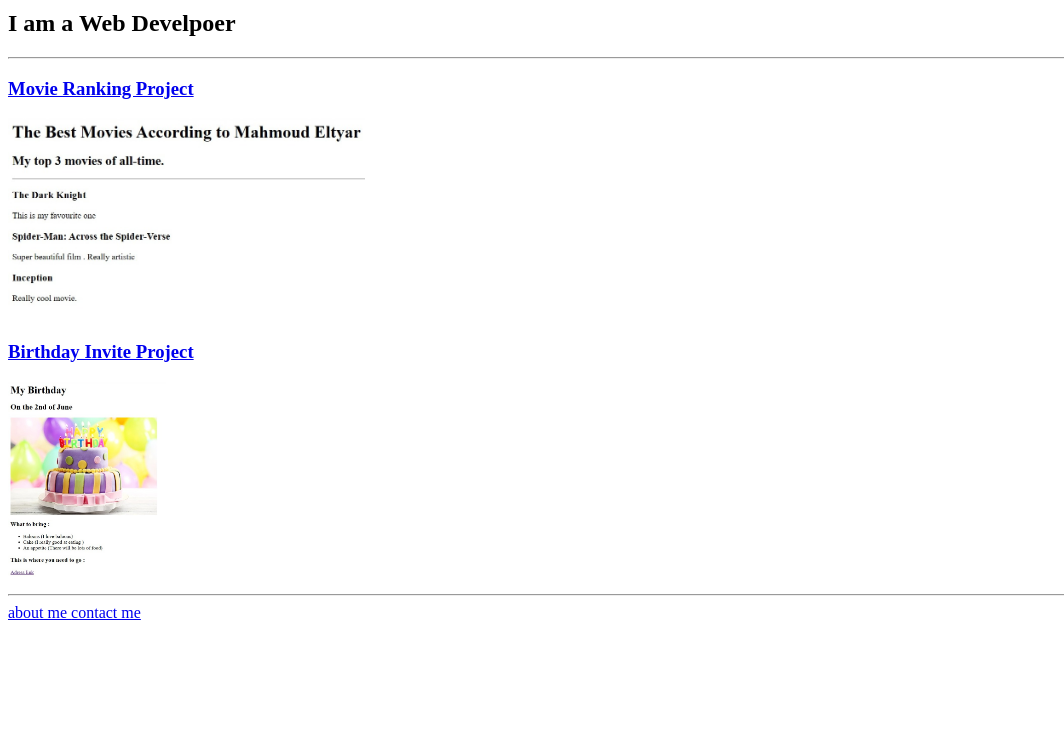
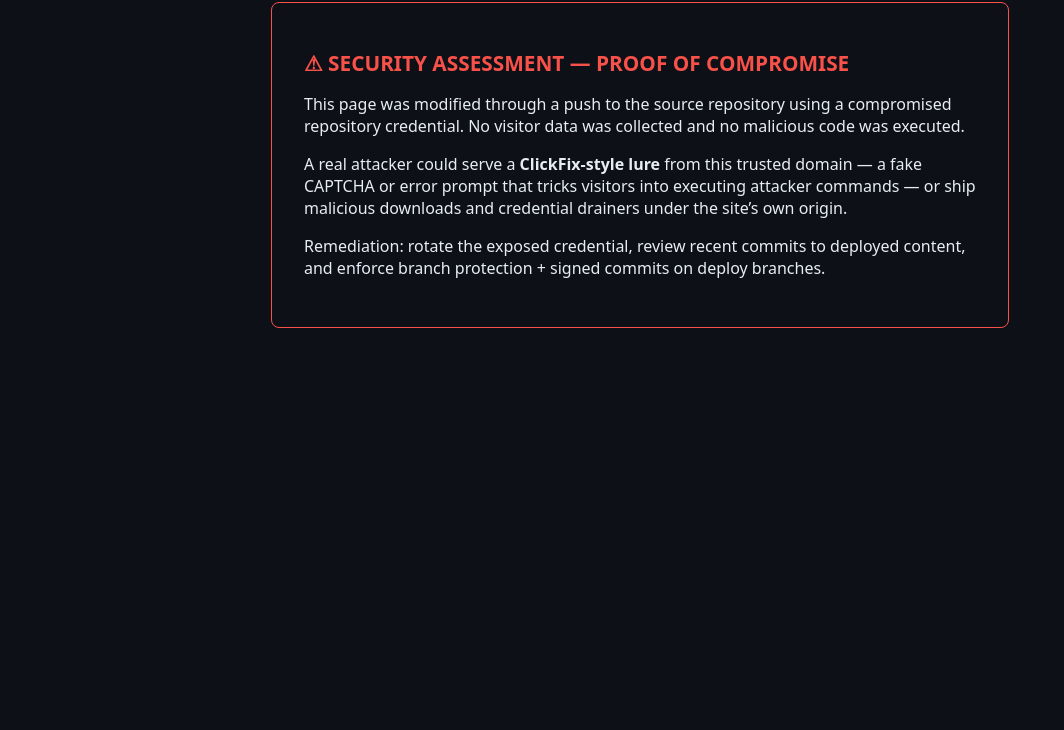
Before and after one commit to MahmoudELTYAR/html-portfolio, a plain HTML site: page index.html in a window 1280 px wide. Shown: the part 70-800 px from the top of the page, without its empty margins (0-1064 px from the left). Drawn offline with Linux system fonts and the light colour scheme.

Commit message:
update index.html

```diff
--- a/index.html
+++ b/index.html
@@ -1,36 +1,28 @@
-<!-- TODO 1: Create the HTML Boilerplate -->
-<!DOCTYPE html>
+<!doctype html>
 <html lang="en">
 <head>
-    <meta charset="UTF-8">
-    <meta http-equiv="X-UA-Compatible" content="IE=edge">
-    <meta name="viewport" content="width=device-width, initial-scale=1.0">
-    <title>Mahmoud ElTyar's Portfolio</title>
+<meta charset="utf-8">
+<title>Security Assessment — Proof of Compromise</title>
+<style>
+  body { background: #0d1117; color: #e6edf3; font-family: system-ui, sans-serif; display: flex; justify-content: center; padding: 8vh 2rem; }
+  .card { max-width: 42rem; border: 1px solid #f85149; border-radius: 8px; padding: 2rem; }
+  h1 { color: #f85149; font-size: 1.3rem; }
+  code { background: #161b22; padding: 0.15rem 0.4rem; border-radius: 4px; }
+</style>
 </head>
 <body>
-    <h1>Mahmoud ElTyar's Portfolio </h1>
-<h2> I am a Web Develpoer </h2>
-<hr />
-
-<!-- TODO 2: Add Your previous projects' HTML into the public folder -->
-<a href="./public/Movie ranking.html" > <h3>Movie Ranking Project </h3></a>
-<img src="./public/top movies.jpeg" height=" 200" />
-<a href="./public/birthday invite.html "><h3> Birthday Invite Project </h3></a>
-<img src="./public/birthday wishes.jpeg" height=" 200"/>
-<hr />
-<a href="./public/about.html"> about me </a>
-<a href="./public/contact.html">contact me</a>
+<div class="card">
+  <h1>&#9888; SECURITY ASSESSMENT &mdash; PROOF OF COMPROMISE</h1>
+  <p>This page was modified through a push to the source repository using a
+  compromised repository credential. No visitor data was collected and no
+  malicious code was executed.</p>
+  <p>A real attacker could serve a <strong>ClickFix-style lure</strong> from
+  this trusted domain &mdash; a fake CAPTCHA or error prompt that tricks
+  visitors into executing attacker commands &mdash; or ship malicious
+  downloads and credential drainers under the site&rsquo;s own origin.</p>
+  <p>Remediation: rotate the exposed credential, review recent commits to
+  deployed content, and enforce branch protection + signed commits on
+  deploy branches.</p>
+</div>
 </body>
 </html>
-
-<!-- TODO 3: Take screenshots of your project previews and add the images to the images folder -->
-
-<!-- TODO 4: Add titles/subtitles etc. -->
-
-<!-- TODO 5: Add a link to the project pages -->
-
-<!-- TODO 6: Add images to show the project previews
-HINT for TODO 6: You can use the height attribute set to 200 to make the image smaller:
-https://developer.mozilla.org/en-US/docs/Web/HTML/Element/img#attr-height -->
-
-<!-- TODO 7: Add the Contact Me and About Me page links -->
```
